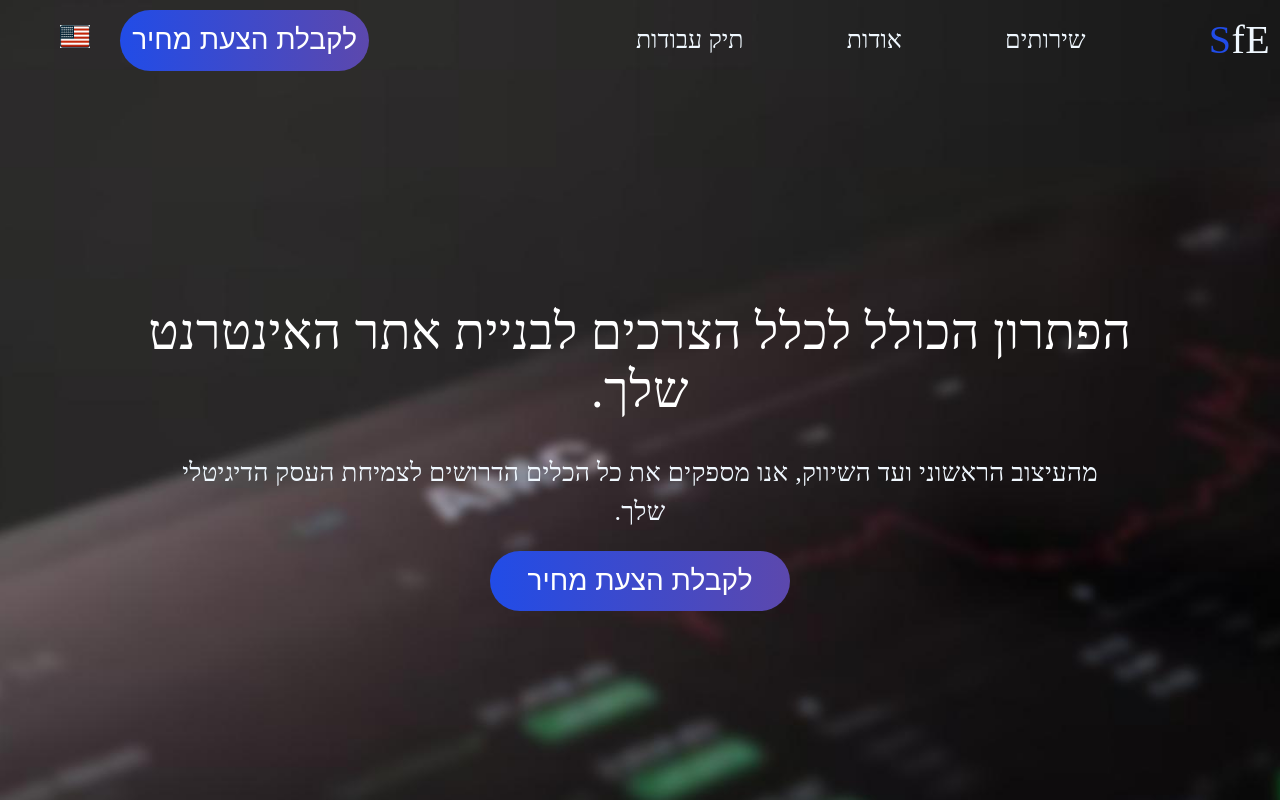
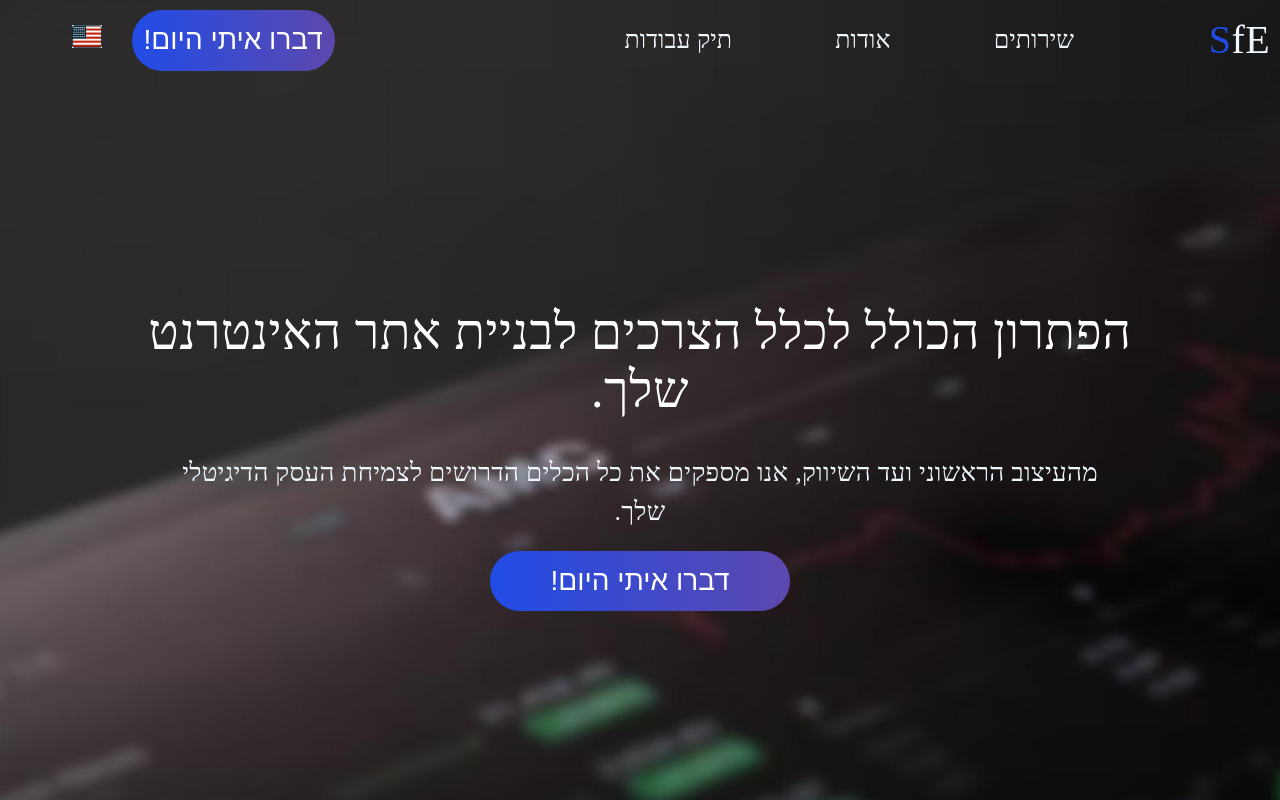
Before and after one commit to lionsgrandson/sites_for_everyone5.0, a React (Create React App) app: page /service in a window 1280 px wide. Shown: the top 800 px of the page. Built offline with nearby package versions, Linux system fonts and the light colour scheme; a web font is replaced by a local one.

Commit message:
feat(translation): call me today instead of get a quote in the button

```diff
--- a/src/components/OurProccess/OurProccess.js
+++ b/src/components/OurProccess/OurProccess.js
@@ -26,10 +26,7 @@ export default function OurProccess() {
         LORImg={false}
       />
       <div className="btn-contact-proc">
-        <Btn
-          bntTxt={t("Get a quote")}
-          btnHref="/contact"
-        />
+        <Btn bntTxt={t("Call me today!")} btnHref="/contact" />
       </div>
       <div style={{ position: "relative" }}>
         {i18n.language === "en" && (
@@ -78,10 +75,7 @@ export default function OurProccess() {
         LORImg={true}
       />
       <div className="btn-contact-proc">
-        <Btn
-          bntTxt={t("Get a quote")}
-          btnHref="/contact"
-        />
+        <Btn bntTxt={t("Get a quote")} btnHref="/contact" />
       </div>
       {/* second arrow */}
       <div style={{ position: "relative" }}>
@@ -139,10 +133,7 @@ export default function OurProccess() {
         />
       </div>
       <div className="btn-contact-proc">
-        <Btn
-          bntTxt={t("Get a quote")}
-          btnHref="/contact"
-        />
+        <Btn bntTxt={t("Get a quote")} btnHref="/contact" />
       </div>
     </div>
   );
--- a/src/locales/en.json
+++ b/src/locales/en.json
@@ -219,5 +219,6 @@
   "Mahagony Israel: Luxury furniture company specializing in high-end wooden and custom-made pieces.":  "Mahagony Israel: Luxury furniture company specializing in high-end wooden and custom-made pieces.",
   "Enter Plus: Creator of a life-saving bracelet that detects drowning and alerts emergency services.":  "Enter Plus: Creator of a life-saving bracelet that detects drowning and alerts emergency services.",
   "Shalom Carmel: Organization showcasing Haifa's ethnic and cultural diversity through tours.":  "Shalom Carmel: Organization showcasing Haifa's ethnic and cultural diversity through tours.",
-  "Tora Dojo Israel: Largest Tora Dojo branch outside the US, founded by Arthur Gribetz.":  "Tora Dojo Israel: Largest Tora Dojo branch outside the US, founded by Arthur Gribetz."
+  "Tora Dojo Israel: Largest Tora Dojo branch outside the US, founded by Arthur Gribetz.":  "Tora Dojo Israel: Largest Tora Dojo branch outside the US, founded by Arthur Gribetz.",
+  "Call me today!":"Call me today!"
 }
--- a/src/locales/he.json
+++ b/src/locales/he.json
@@ -52,7 +52,7 @@
   "Accessibility": "נגישות",
   "Costumer Support": "ליווי מלא",
   "Responsivity": "רספונסיבי",
-  "Get Started": "לקבלת הצעת מחיר",
+  "Get Started": "דברו איתי היום!",
   "Meet The Team": "הכר את הצוות",
   "Deployment + SEO": "קידום - SEO",
   "Head Developer, CEO": "מפתח ראשי, מנכ’ל",
@@ -195,7 +195,7 @@
   "SEO, Translation": "קידום אורגני, תרגום",
   "Shlomo Horowitz, a seasoned intellectual property attorney specializing in patent, trademark, and copyright law. He assists clients worldwide in obtaining and defending a wide array of IP rights across industries, emphasizing personal client attention and in-depth legal expertise.": "שלמה הורוביץ הוא עורך דין מנוסה לקניין רוחני המתמחה בדיני פטנטים, סימני מסחר וזכויות יוצרים. הוא מסייע ללקוחות מכל העולם להשיג ולהגן על מגוון זכויות בתחומי קניין רוחני בתעשיות שונות, תוך שימת דגש על יחס אישי ומקצועיות מעמיקה.",
   "Phone": "טלפון",
-  "Get a quote": "לקבלת הצעת מחיר",
+  "Get a quote": "דברו איתי היום!",
   "how do we build the best website for you?": "איך אנחנו בונים לך אתר מנצח?",
   "Shlomo Horowitz": "שלמה הורוביץ",
   "Questions": "יש שאלות",
@@ -217,5 +217,6 @@
     "Mahagony Israel: Luxury furniture company specializing in high-end wooden and custom-made pieces.": "מהגוני ישראל: חברת רהיטי יוקרה המתמחה בפריטי עץ יוקרתיים ובעיצוב אישי.",
     "Enter Plus: Creator of a life-saving bracelet that detects drowning and alerts emergency services.": "אנטר פלוס: יצרן צמיד מציל חיים המזהה טביעה ומתריע לשירותי חירום.",
     "Shalom Carmel: Organization showcasing Haifa's ethnic and cultural diversity through tours.": "שלום כרמל: ארגון המציג את הגיוון האתני והתרבותי של חיפה באמצעות סיורים.",
-    "Tora Dojo Israel: Largest Tora Dojo branch outside the US, founded by Arthur Gribetz.": "טורה דוג'ו ישראל: סניף טורה דוג'ו הגדול ביותר מחוץ לארה\"ב, שהוקם על ידי ארתור גריבץ."
+    "Tora Dojo Israel: Largest Tora Dojo branch outside the US, founded by Arthur Gribetz.": "טורה דוג'ו ישראל: סניף טורה דוג'ו הגדול ביותר מחוץ לארה\"ב, שהוקם על ידי ארתור גריבץ.",
+    "Call me today!":"תתקשרו אלי היום"
 }
```
